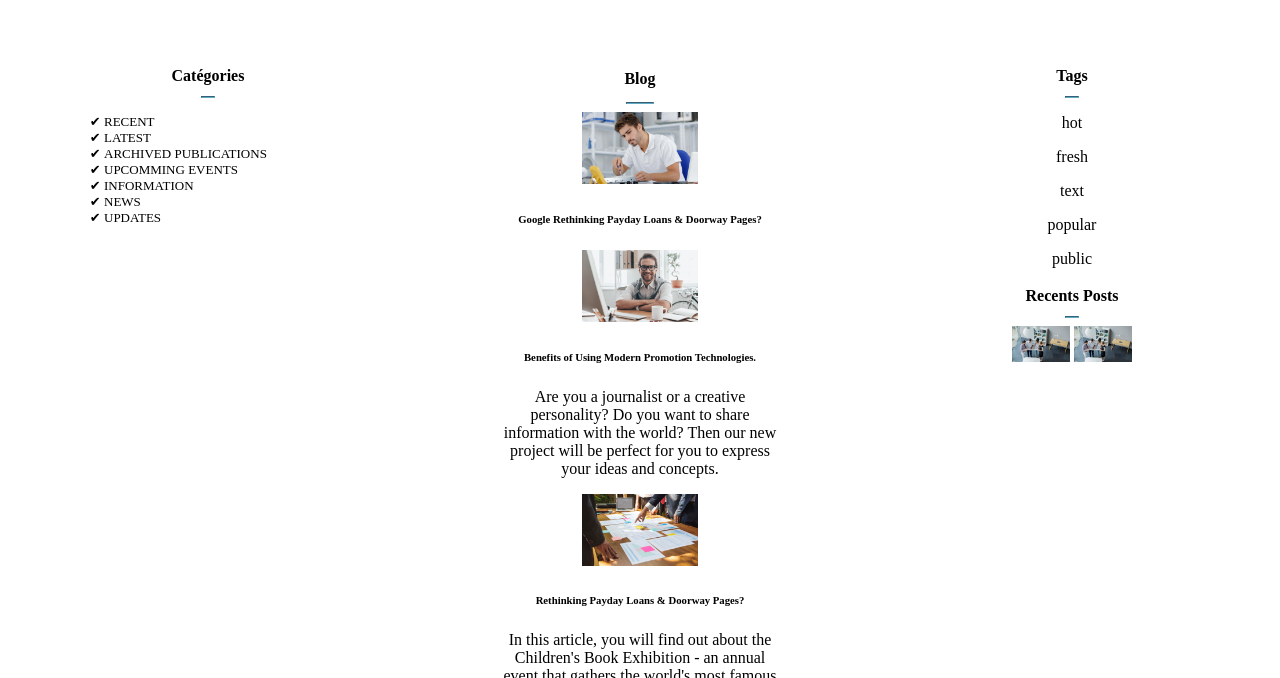
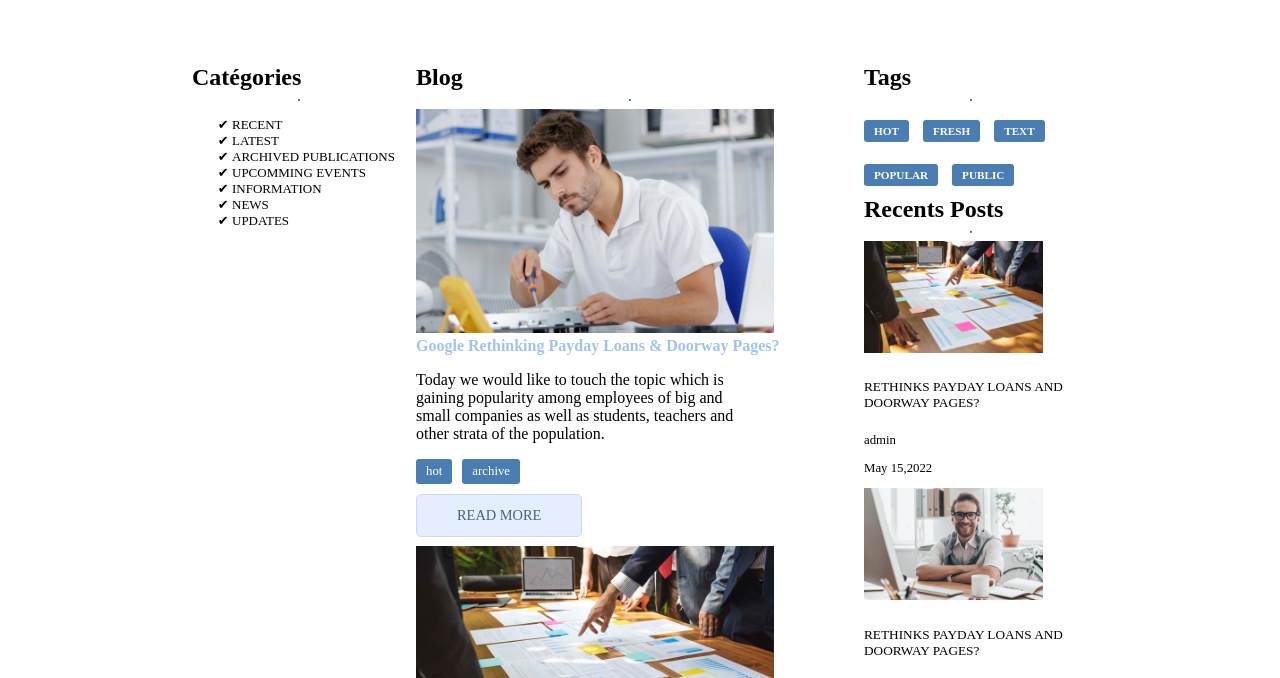
Before and after one commit to Mad2520/bloc1, a plain HTML site: page docs/pages/td3/blog.html in a window 1280 px wide. Shown: the part 109-787 px from the top of the page. Drawn offline with Linux system fonts and the light colour scheme.

Commit message:
finalisation td3 affichage et validation w3c

```diff
--- a/docs/assets/css/td3/web-arena.css
+++ b/docs/assets/css/td3/web-arena.css
@@ -99,22 +99,28 @@ footer{
 #navigation{
     display:grid;
     grid-template-columns: 1fr 2fr 1fr;
-    text-align: center;
-    margin : 5%;
+    margin-left : 15%;
+    margin-right: 15%;
+    margin-top:5%;
+    margin-bottom: 5%;
 }
 
-#navigation img {
-    width: 20%;
+#navigation .blog img {
+    width: 80%;
 }
 
-.catégories h4{
+#navigation .tags img {
+    width: 80%;
+}
+
+.catégories h2{
     border:none;
     background-color: white;
     margin : auto;
     text-transform: none;
 }
 
-.blog h4{
+.blog h2{
     border:none;
     background-color: white;
     margin : auto;
@@ -122,7 +128,7 @@ footer{
 
 }
 
-.tags h4{
+.tags h2{
     border:none;
     background-color: white;
     margin : auto;
@@ -138,3 +144,97 @@ footer{
 .catégories ul {
     list-style-type: "✔ ";
 }
+
+#navigation h2 {
+    text-align: left;
+
+
+}
+
+#navigation hr {
+    margin-right : 88%;
+    border-color:rgb(97, 169, 198);
+    border-width:1px;
+
+}
+#navigation h4{
+    color: #9FC4F1;
+    text-align: left;
+    text-transform: none;
+    border : none;
+    background-color: white;
+    margin:0;
+    padding:0;
+}
+
+#navigation p {
+    text-align: left;
+    margin-left: 0;
+}
+
+.tags-box {
+    display: flex;
+    gap: 10px;
+    margin-top: 10px;
+    margin-bottom: 10px;
+}
+
+.tags-box .tag{
+    display: inline-block;
+    background-color: #4A7EB2;
+    color: white;
+    padding: 5px 10px;
+    font-size: 0.8rem;
+    border-radius: 3px;
+}
+
+
+#navigation .read-more {
+    display: inline-block;
+    background-color: #E5EEFF;
+    color: #496280;
+    padding: 12px 40px;
+    font-size: 0.9rem;
+    text-decoration: none;
+    border-radius: 5px;
+    text-align: center;
+    border : 1px solid #D1D9E8;
+    text-transform: uppercase;
+}
+
+.read-more:hover {
+    background-color: #285B8C;
+    cursor: pointer;
+}
+
+.blog #image1, #image2, #image3{
+    margin-bottom:2%;
+}
+
+.tags .tag-item {
+    display: inline-block;
+    background-color: #4A7EB2;
+    color: white;
+    padding: 5px 10px;
+    font-size: 0.7rem;
+    border-radius: 3px;
+    text-transform: uppercase;
+    font-weight: bold;
+    margin-right: 10px;
+    margin-bottom: 10px;
+    text-transform: uppercase;
+}
+
+.tags .tag-item:hover {
+    background-color: #285B8C;
+    cursor: pointer;
+}
+
+.tags h5{
+    text-transform: uppercase;
+    font-weight: lighter;
+}
+
+.tags p {
+    font-size: 0.8em;
+}
--- a/docs/pages/td3/blog.html
+++ b/docs/pages/td3/blog.html
@@ -49,7 +49,7 @@
    <main>
         <div id="navigation">
             <div class="catégories">
-                <h4>Catégories</h4>
+                <h2>Catégories</h2>
                 <hr>
                 <ul>
                     <li>Recent</li>
@@ -62,48 +62,78 @@
                 </ul>
             </div>
             <div class="blog">
-                <h4> Blog</h4>
+                <h2> Blog</h2>
                 <hr>
-                <img
-                        class="fit-picture"
-                        src="../../assets/css/images/blog-img6.jpg"
-                        alt="user" />
-                <h6> Google Rethinking Payday Loans & Doorway Pages?</h6>
-
-                <img
-                        class="fit-picture"
-                        src="../../assets/css/images/blog-img7.jpg"
-                        alt="user" />
-                <h6> Benefits of Using Modern Promotion Technologies.</h6>
-                <p>Are you a journalist or a creative personality? Do you want to share information with the world? Then our new project will be perfect for you to express your ideas and concepts.</p>
-
-                <img
-                        class="fit-picture"
-                        src="../../assets/css/images/blog-img8.jpg"
-                        alt="user" />
-                <h6> Rethinking Payday Loans & Doorway Pages?</h6>
-                <p>In this article, you will find out about the Children's Book Exhibition - an annual event that gathers the world's most famous authors of infantile and teenage literature.
-                </p>
+                <div id="image1">
+                    <img
+                            class="fit-picture"
+                            src="../../assets/css/images/blog-img6.jpg"
+                            alt="user" />
+                    <h4> Google Rethinking Payday Loans & Doorway Pages?</h4>
+                    <p> Today we would like to touch the topic which is gaining popularity among employees of big and small companies as well as students, teachers and other strata of the population.</p>
+                    <div class="tags-box">
+                        <span class="tag">hot</span>
+                        <span class="tag">archive</span>
+                </div>
+                <a href="#" class="read-more">Read More</a>
+            </div>
+                <div id="image2">
+                    <img
+                            class="fit-picture"
+                            src="../../assets/css/images/blog-img8.jpg"
+                            alt="user" />
+                    <h4> Benefits of Using Modern Promotion Technologies.</h4>
+                    <p>Are you a journalist or a creative personality? Do you want to share information with the world? Then our new project will be perfect for you to express your ideas and concepts.</p>
+                    <div class="tags-box">
+                        <span class="tag">hot</span>
+                        <span class="tag">archive</span>
+                    </div>
+                <a href="#" class="read-more">Read More</a>
+            </div>
+                <div id="image3">
+                    <img
+                            class="fit-picture"
+                            src="../../assets/css/images/blog-img1.jpg"
+                            alt="user" />
+                    <h4> Rethinking Payday Loans & Doorway Pages?</h4>
+                    <p>In this article, you will find out about the Children's Book Exhibition - an annual event that gathers the world's most famous authors of infantile and teenage literature.
+                    </p>
+                    <div class="tags-box">
+                        <span class="tag">hot</span>
+                        <span class="tag">archive</span>
+                    </div>
+                <a href="#" class="read-more">Read More</a>
+                 </div>
             </div>
             <div class="tags">
-                <h4>Tags</h4>
+                <h2>Tags</h2>
                 <hr>
-                <p> hot</p>
-                <p>fresh</p>
-                <p> text </p>
-                <p> popular </p>
-                <p> public </p>
+                <p class="tag-item">hot</p>
+                <p class="tag-item">fresh</p>
+                <p class="tag-item">text</p>
+                <p class="tag-item">popular</p>
+                <p class="tag-item">public</p>
 
-                <h4>Recents Posts </h4>
+                <h2>Recents Posts </h2>
                 <hr>
-                <img
-                        class="fit-picture"
-                        src="../../assets/css/images/blog-img1.jpg"
-                        alt="user" />
-                        <img
-                        class="fit-picture"
-                        src="../../assets/css/images/blog-img1.jpg"
-                        alt="user" />
+                <div id="image4">
+                    <img
+                            class="fit-picture"
+                            src="../../assets/css/images/blog-img8.jpg"
+                            alt="user" />
+                    <h5>Rethinks payday loans and doorway pages? </h5>
+                    <p>admin</p>
+                    <p> May 15,2022</p>
+                </div>
+                <div id="image5">
+                    <img
+                    class="fit-picture"
+                    src="../../assets/css/images/blog-img7.jpg"
+                    alt="user" />
+                    <h5>Rethinks payday loans and doorway pages? </h5>
+                    <p>admin</p>
+                    <p> May 15,2022</p>
+                </div>
 
             </div>
         </div>
```
